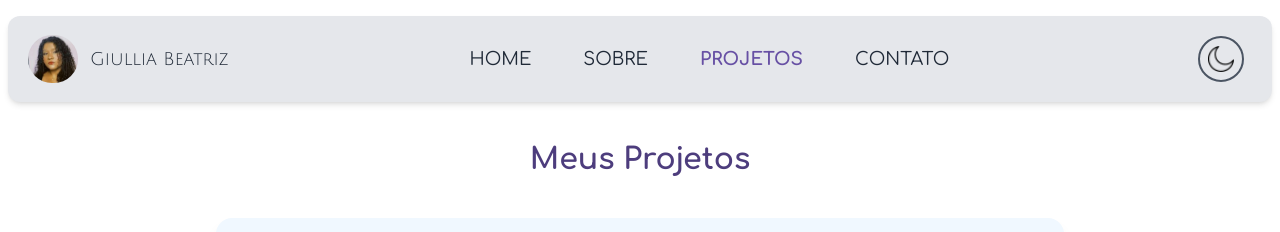
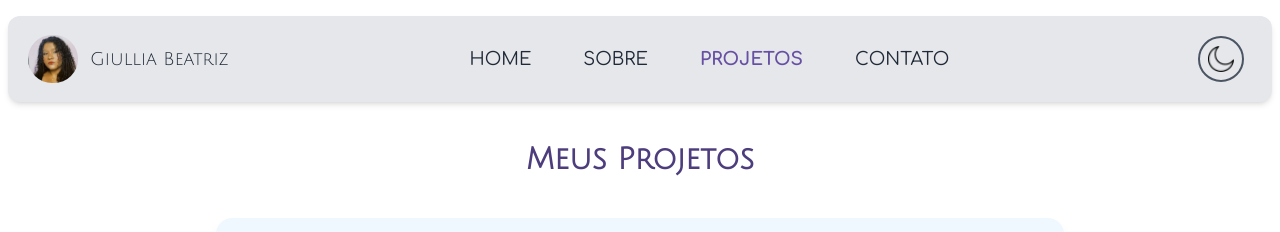
Before and after one commit to giulliabeatriz/portfolio, a React (Vite) app: page /projetos in a window 1280 px wide. Shown: the top 232 px of the page. Built offline with nearby package versions, Linux system fonts and the light colour scheme; a web font is replaced by a local one.

Commit message:
[fix]: alteração da fonte do titulo

```diff
--- a/src/components/Pages/Projetos.jsx
+++ b/src/components/Pages/Projetos.jsx
@@ -5,7 +5,7 @@ import projetos from "../../data/projetos";
 const Projetos = () => {
   return (
     <div className="p-6 space-y-10 max-w-4xl mx-auto">
-      <h1 className="text-3xl font-bold text-center dark:text-primary-light text-primary-dark mb-6">Meus Projetos</h1>
+      <h1 className="text-3xl font-heading font-bold text-center dark:text-primary-light text-primary-dark mb-6">Meus Projetos</h1>
       {projetos.map((proj, index) => (
         <ProjetoCard key={index} {...proj} />
       ))}
```
